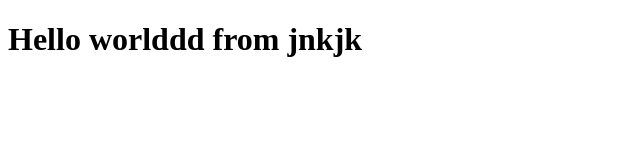
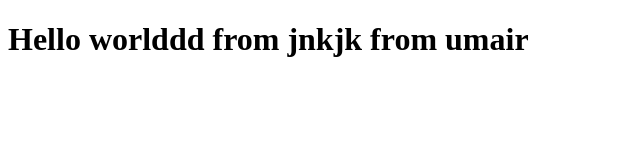
Before and after one commit to Umairali766/bootcamp2020, a plain HTML site: page index.html in a window 1280 px wide. Shown: the whole page, without its empty margins (0-640 px from the left). Drawn offline with Linux system fonts and the light colour scheme.

Commit message:
Update index.html

```diff
--- a/index.html
+++ b/index.html
@@ -7,6 +7,6 @@
     <title>Document</title>
 </head>
 <body>
-    <h1>Hello worlddd from jnkjk</h1>
+    <h1>Hello worlddd from jnkjk from umair</h1>
 </body>
 </html>
```
